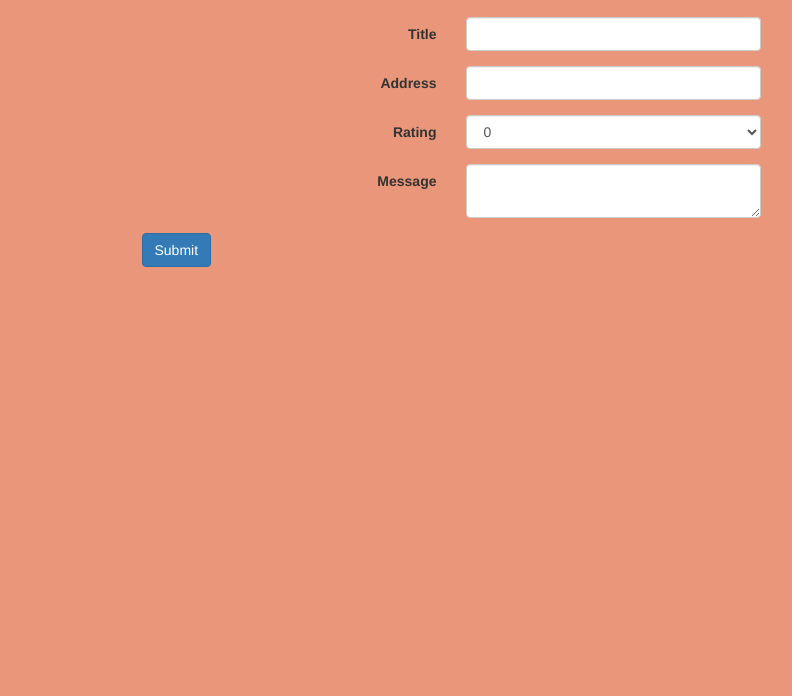
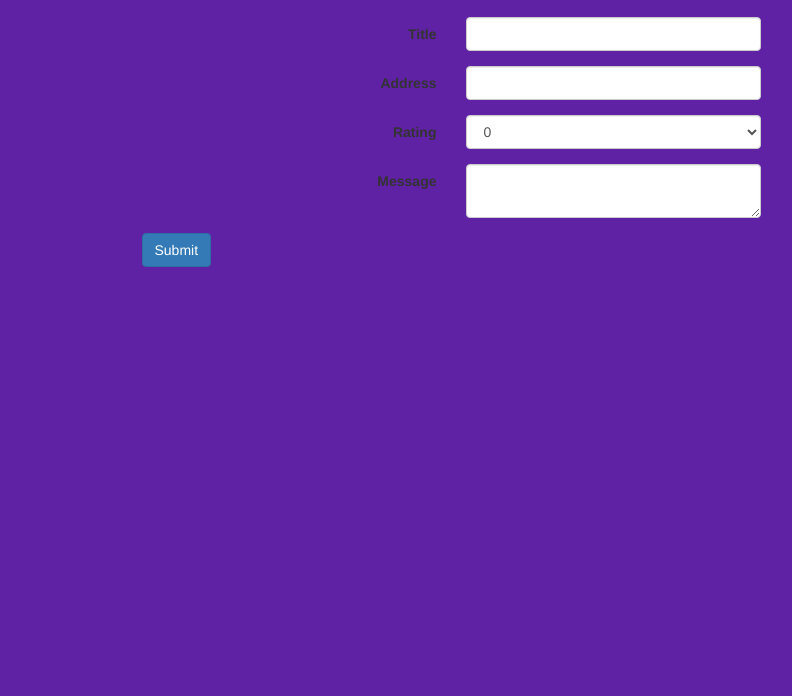
Before and after one commit to umichdoe/myLandlordSucks, a website: page views/index.html in a window 1280 px wide. Shown: the part 104-800 px from the top of the page, without its empty margins (26-818 px from the left). Drawn offline with nearby package versions, Linux system fonts and the light colour scheme; no server answers.

Commit message:
changed css

```diff
--- a/public/styles/styles.css
+++ b/public/styles/styles.css
@@ -1,3 +1,3 @@
 body {
-    background-color: darksalmon;
+    background-color: rgb(96, 34, 164);
 }
```
